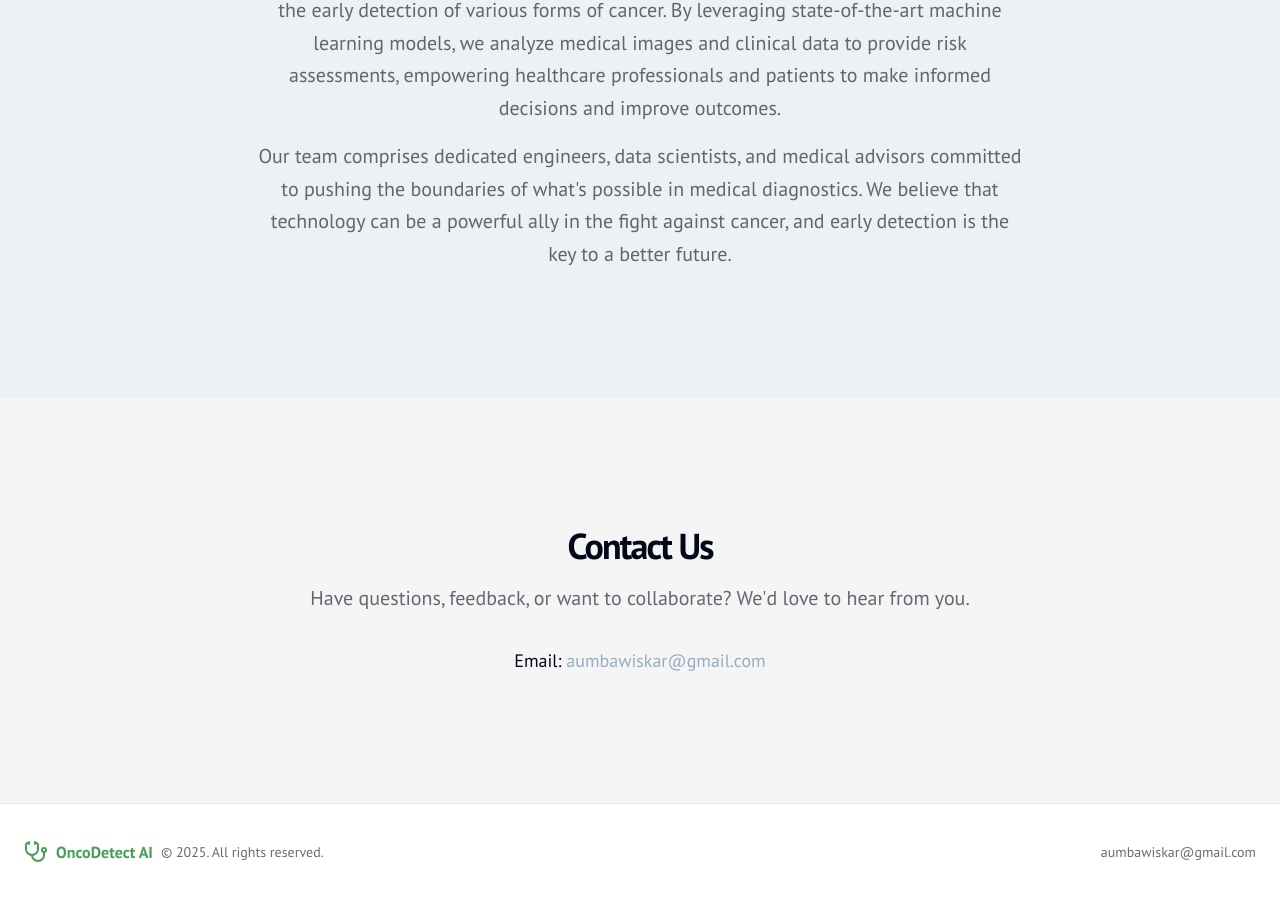
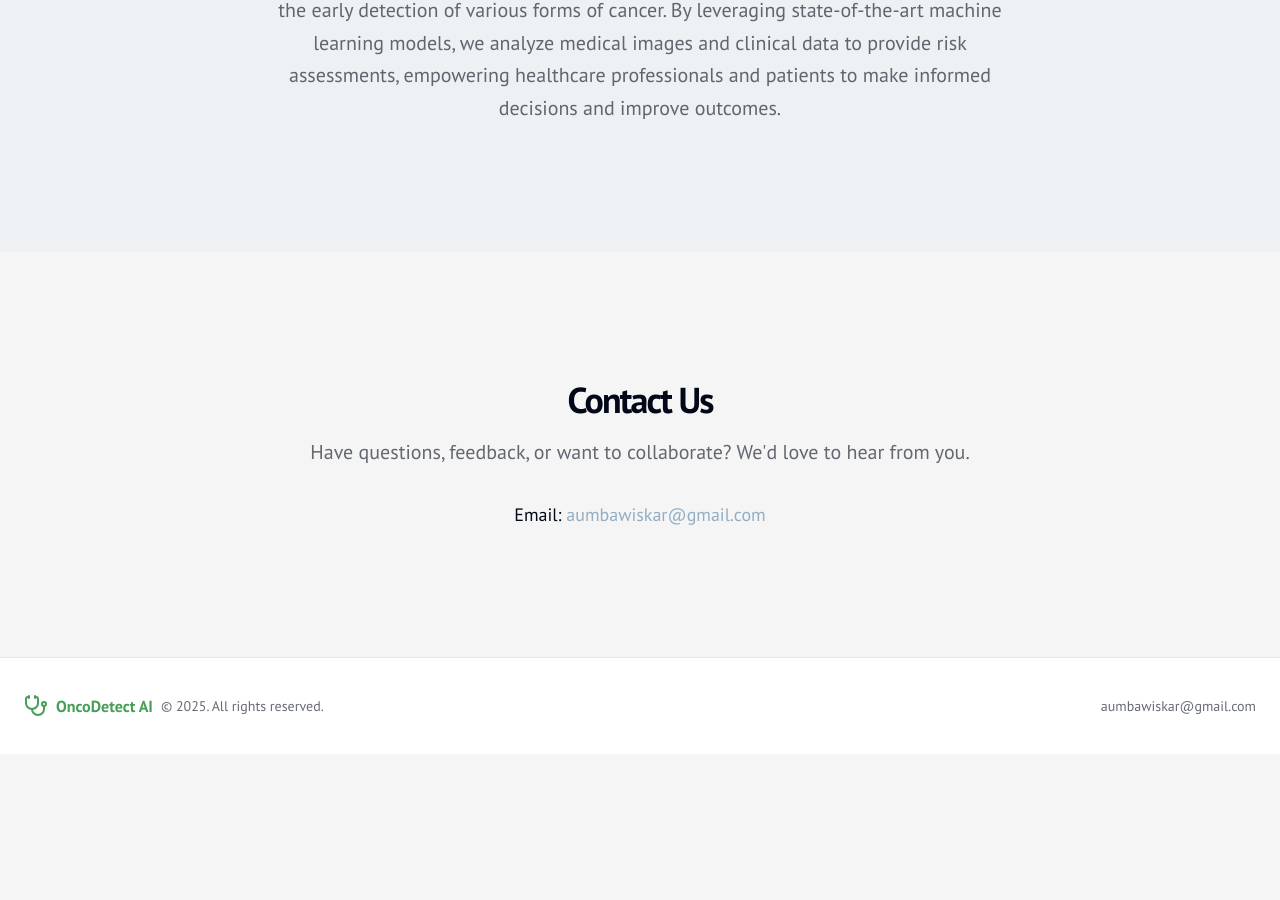
Before and after one commit to Kuber2209/sixai_octadetect, a Next.js app: page / in a window 1280 px wide. Shown: the part 1648-2548 px from the top of the page. After the commit the page ends 2402 px from the top, so only its background shows below. Built offline with nearby package versions, Linux system fonts and the light colour scheme.

Commit message:
Remove this paragraph from the About OncoDetect AI section -> "Our team

```diff
--- a/src/components/sections/about.tsx
+++ b/src/components/sections/about.tsx
@@ -16,13 +16,6 @@ export function About() {
             healthcare professionals and patients to make informed decisions and
             improve outcomes.
           </p>
-          <p className="text-muted-foreground md:text-xl/relaxed">
-            Our team comprises dedicated engineers, data scientists, and medical
-            advisors committed to pushing the boundaries of what's possible in
-            medical diagnostics. We believe that technology can be a powerful
-            ally in the fight against cancer, and early detection is the key to
-            a better future.
-          </p>
         </div>
       </div>
     </section>
```
